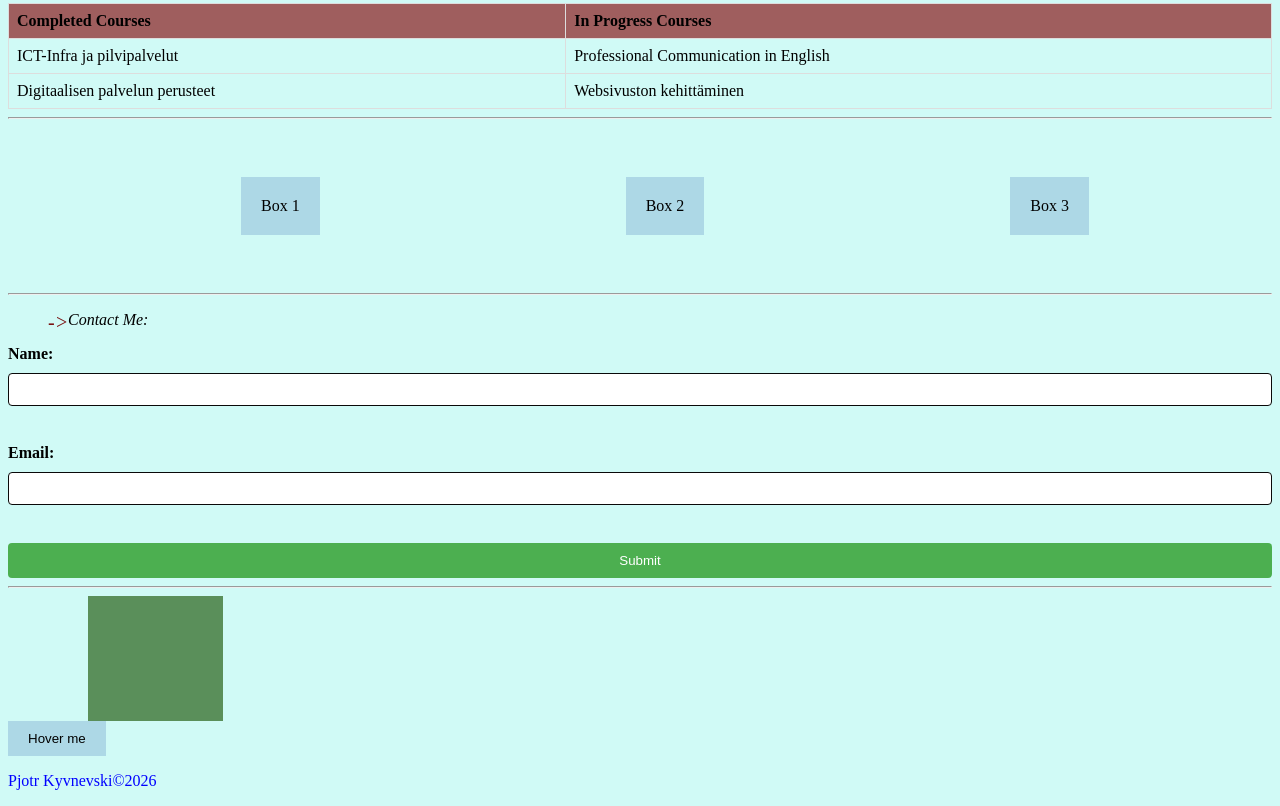
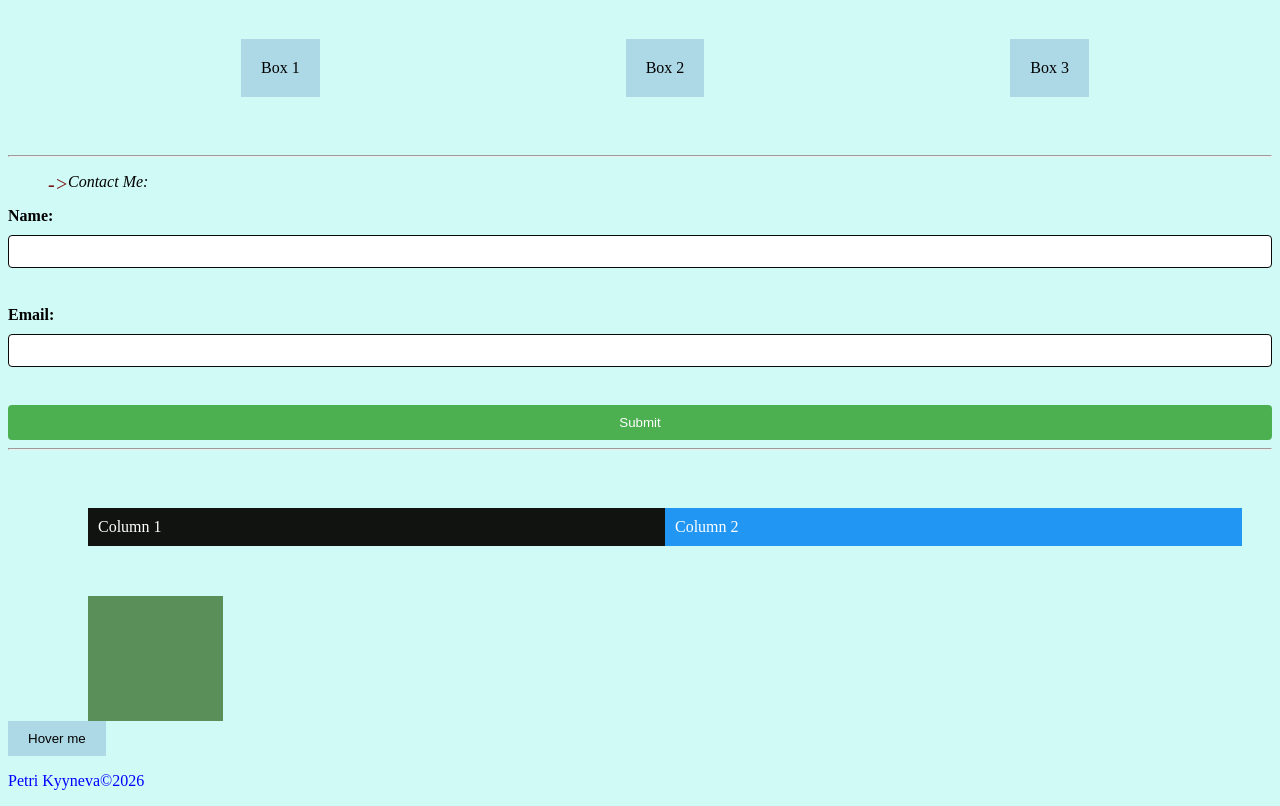
Before and after one commit to PeteKoo/websivuston_kehittaminen_syksy2026, a plain HTML site: page WS_05/index.html in a window 1280 px wide. Shown: the part 1775-2581 px from the top of the page. Drawn offline with Linux system fonts and the light colour scheme.

Commit message:
Ws_05 tehtavaa kuvaan asti

```diff
--- a/WS_05/index.html
+++ b/WS_05/index.html
@@ -40,10 +40,6 @@
   </section>
 </main>
 
-<div class="responsive-container">
-      <div class="column">Column 1</div>
-      <div class="column">Column 2</div>
-    </div>
 
     <img src="Dogit.jpg" alt="My three dogs" class="filter-image" width="600" height="600">
     <p>From the left: Eela, Ilo and Velmu</p>
@@ -110,10 +106,15 @@
         <input type="submit" value="Submit">
     </form>
     <hr>
+    <div class="responsive-container">
+      <div class="column">Column 1</div>
+      <div class="column">Column 2</div>
+    </div>
+
     <div class="animation-box"></div>
     <button class="transition-button">Hover me</button>
     <footer>
-  <p>Pjotr Kyvnevski©2026</p>
+  <p>Petri Kyyneva©2026</p>
     </footer>
 
     </body>
--- a/WS_05/style.css
+++ b/WS_05/style.css
@@ -194,6 +194,16 @@
       padding: 10px;
     }
 
+    .column:first-child {
+    background-color: #101310; /* vihreä */
+    color: white;
+}
+
+.column:last-child {
+    background-color: #2196F3; /* sininen */
+    color: white;
+}
+
     @media (max-width: 600px) {
       .column {
         flex: 100%;
```
